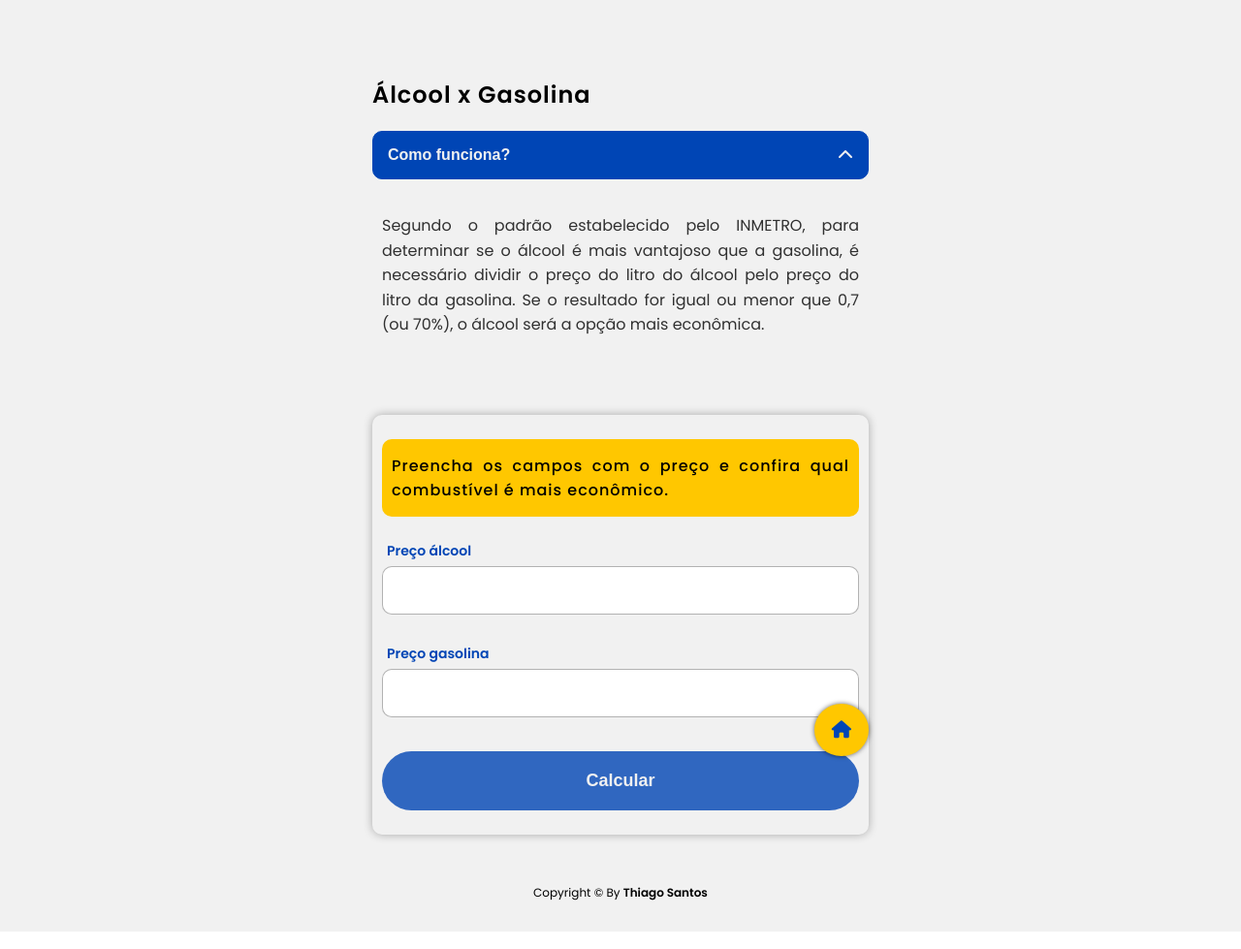
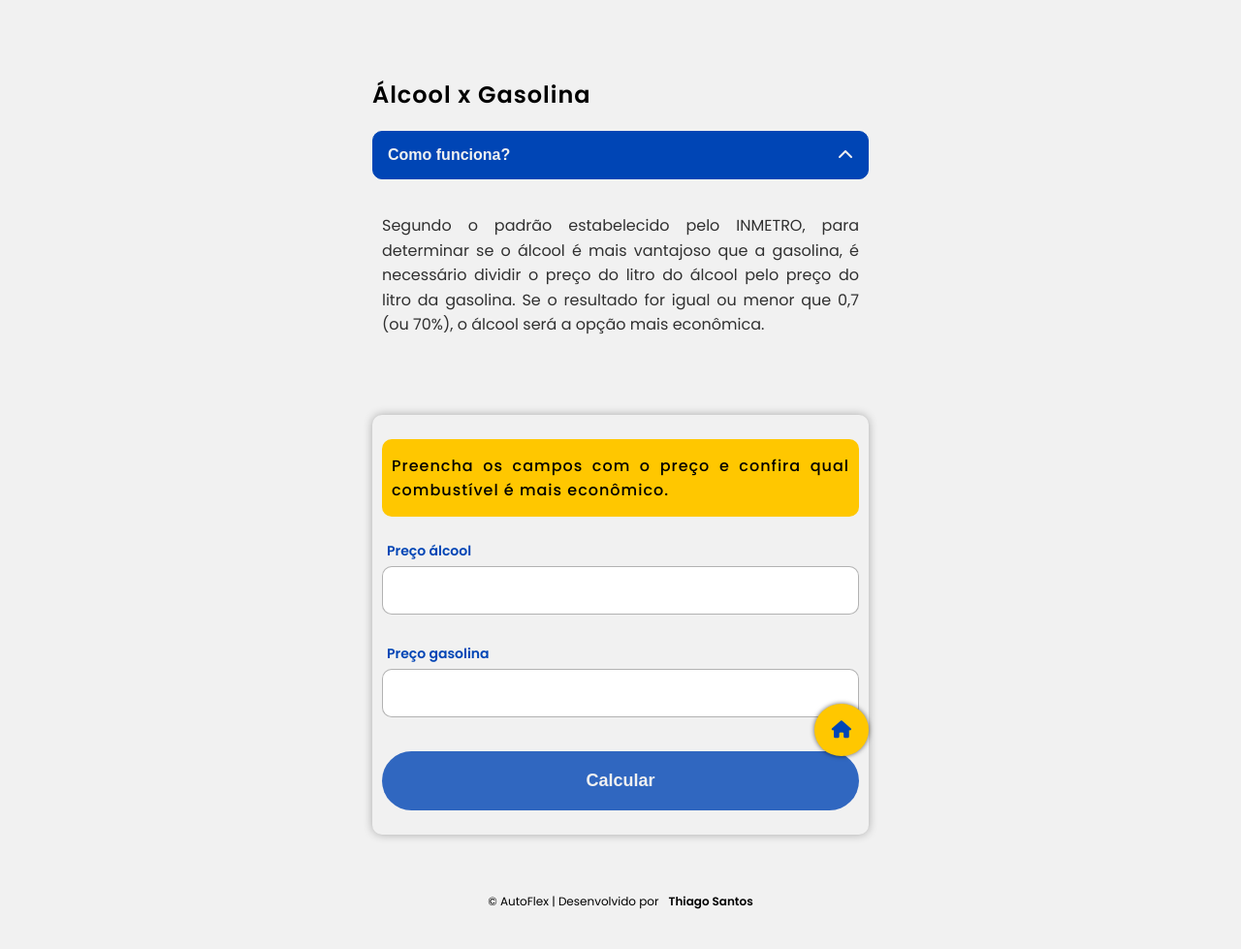
Before and after one commit to Thiago-S-Sousa/AutoFlex, a plain HTML site: page src/pages/fuel.html in a window 1280 px wide. Shown: the whole page at 97% size. Drawn offline with Linux system fonts and the light colour scheme.

Commit message:
refactor: updated footer

```diff
--- a/src/pages/fuel.html
+++ b/src/pages/fuel.html
@@ -20,11 +20,10 @@
         </button>
         <aside class="accordion-body">
           <p>
-						Segundo o padrão estabelecido pelo INMETRO, para
-						determinar se o álcool é mais vantajoso que a gasolina,
-						é necessário dividir o preço do litro do álcool pelo
-						preço do litro da gasolina. Se o resultado for igual ou
-						menor que 0,7 (ou 70%), o álcool será a opção mais
+            Segundo o padrão estabelecido pelo INMETRO, para determinar se o
+            álcool é mais vantajoso que a gasolina, é necessário dividir o preço
+            do litro do álcool pelo preço do litro da gasolina. Se o resultado
+            for igual ou menor que 0,7 (ou 70%), o álcool será a opção mais
             econômica.
           </p>
         </aside>
@@ -32,8 +31,8 @@
 
       <form id="form-fuel">
         <span class="form-title"
-					>Preencha os campos com o preço e confira qual combustível é
-					mais econômico.
+          >Preencha os campos com o preço e confira qual combustível é mais
+          econômico.
         </span>
         <aside class="input-container">
           <label for="alcool">Preço álcool</label>
@@ -42,20 +41,19 @@
         </aside>
         <aside class="input-container">
           <label for="gasoline">Preço gasolina</label>
-					<input
-						type="number"
-						name="gasoline"
-						id="gasoline"
-						required
-					/>
+          <input type="number" name="gasoline" id="gasoline" required />
           <span id="error-msg-gasoline" class="error"></span>
         </aside>
         <input id="input-btn" type="button" value="Calcular" disabled />
       </form>
 
       <footer>
-				<aside class="copyright-text">
-					Copyright &copy; By <span>Thiago Santos</span>
+        <aside class="copy">
+          &copy; AutoFlex | Desenvolvido por<a
+            href="https://thiago-s-sousa.github.io/ThiagoSantos.com/"
+            target="_blank"
+            >Thiago Santos</a
+          >
         </aside>
       </footer>
     </section>
--- a/src/styles/consumption.css
+++ b/src/styles/consumption.css
@@ -1,11 +1,11 @@
-@import url('https://fonts.googleapis.com/css2?family=Poppins:ital,wght@0,100;0,200;0,300;0,400;0,500;0,600;0,700;0,800;0,900;1,100;1,200;1,300;1,400;1,500;1,600;1,700;1,800;1,900&display=swap');
+@import url("https://fonts.googleapis.com/css2?family=Poppins:ital,wght@0,100;0,200;0,300;0,400;0,500;0,600;0,700;0,800;0,900;1,100;1,200;1,300;1,400;1,500;1,600;1,700;1,800;1,900&display=swap");
 
 html {
   font-size: 62.5%;
 }
 
 body {
-	font-family: 'Poppins', serif;
+  font-family: "Poppins", serif;
 }
 
 body,
@@ -263,21 +263,21 @@ footer {
   display: flex;
   justify-content: center;
   align-items: center;
+  padding: 4rem 0 2rem 0;
 
-	margin-top: 2rem;
-	height: 4rem;
-	width: 100%;
+  .copy {
+    display: flex;
+    justify-content: center;
+    align-items: center;
+
+    font-size: 1.2rem;
+    color: #000;
+
+    a {
+      font-weight: 600;
+      padding-left: 1rem;
+      color: #0045b5;
     }
-
-.copyright-text {
-	text-align: center;
-	font-size: 1.2rem;
-	font-weight: 400;
-
-	width: 90%;
-
-	& span {
-		font-weight: 600;
   }
 }
 
--- a/src/styles/driver.css
+++ b/src/styles/driver.css
@@ -1,11 +1,11 @@
-@import url('https://fonts.googleapis.com/css2?family=Poppins:ital,wght@0,100;0,200;0,300;0,400;0,500;0,600;0,700;0,800;0,900;1,100;1,200;1,300;1,400;1,500;1,600;1,700;1,800;1,900&display=swap');
+@import url("https://fonts.googleapis.com/css2?family=Poppins:ital,wght@0,100;0,200;0,300;0,400;0,500;0,600;0,700;0,800;0,900;1,100;1,200;1,300;1,400;1,500;1,600;1,700;1,800;1,900&display=swap");
 
 html {
   font-size: 62.5%;
 }
 
 body {
-	font-family: 'Poppins', serif;
+  font-family: "Poppins", serif;
 }
 
 body,
@@ -261,22 +261,21 @@ footer {
   display: flex;
   justify-content: center;
   align-items: center;
+  padding: 4rem 0 2rem 0;
 
-	margin-top: 2rem;
-	height: 4rem;
-	width: 100%;
-}
+  .copy {
+    display: flex;
+    justify-content: center;
+    align-items: center;
 
-.copyright-text {
-	text-align: center;
     font-size: 1.2rem;
-	font-weight: 400;
-
-	width: 90%;
     color: #f1f1f1;
 
-	& span {
+    a {
       font-weight: 600;
+      padding-left: 1rem;
+      color: #000;
+    }
   }
 }
 
--- a/src/styles/fuel.css
+++ b/src/styles/fuel.css
@@ -1,11 +1,11 @@
-@import url('https://fonts.googleapis.com/css2?family=Poppins:ital,wght@0,100;0,200;0,300;0,400;0,500;0,600;0,700;0,800;0,900;1,100;1,200;1,300;1,400;1,500;1,600;1,700;1,800;1,900&display=swap');
+@import url("https://fonts.googleapis.com/css2?family=Poppins:ital,wght@0,100;0,200;0,300;0,400;0,500;0,600;0,700;0,800;0,900;1,100;1,200;1,300;1,400;1,500;1,600;1,700;1,800;1,900&display=swap");
 
 html {
   font-size: 62.5%;
 }
 
 body {
-	font-family: 'Poppins', serif;
+  font-family: "Poppins", serif;
 }
 
 body,
@@ -267,21 +267,21 @@ footer {
   display: flex;
   justify-content: center;
   align-items: center;
+  padding: 4rem 0 2rem 0;
 
-	margin-top: 2rem;
-	height: 4rem;
-	width: 100%;
+  .copy {
+    display: flex;
+    justify-content: center;
+    align-items: center;
+
+    font-size: 1.2rem;
+    color: #000;
+
+    a {
+      font-weight: 600;
+      padding-left: 1rem;
+      color: #000;
     }
-
-.copyright-text {
-	text-align: center;
-	font-size: 1.2rem;
-	font-weight: 400;
-
-	width: 90%;
-
-	& span {
-		font-weight: 600;
   }
 }
 
```
Also changed, not shown: src/pages/consumption.html (+12 -9 lines), src/pages/driver.html (+15 -25 lines). Lines whose indentation alone changed are shown as unchanged.
